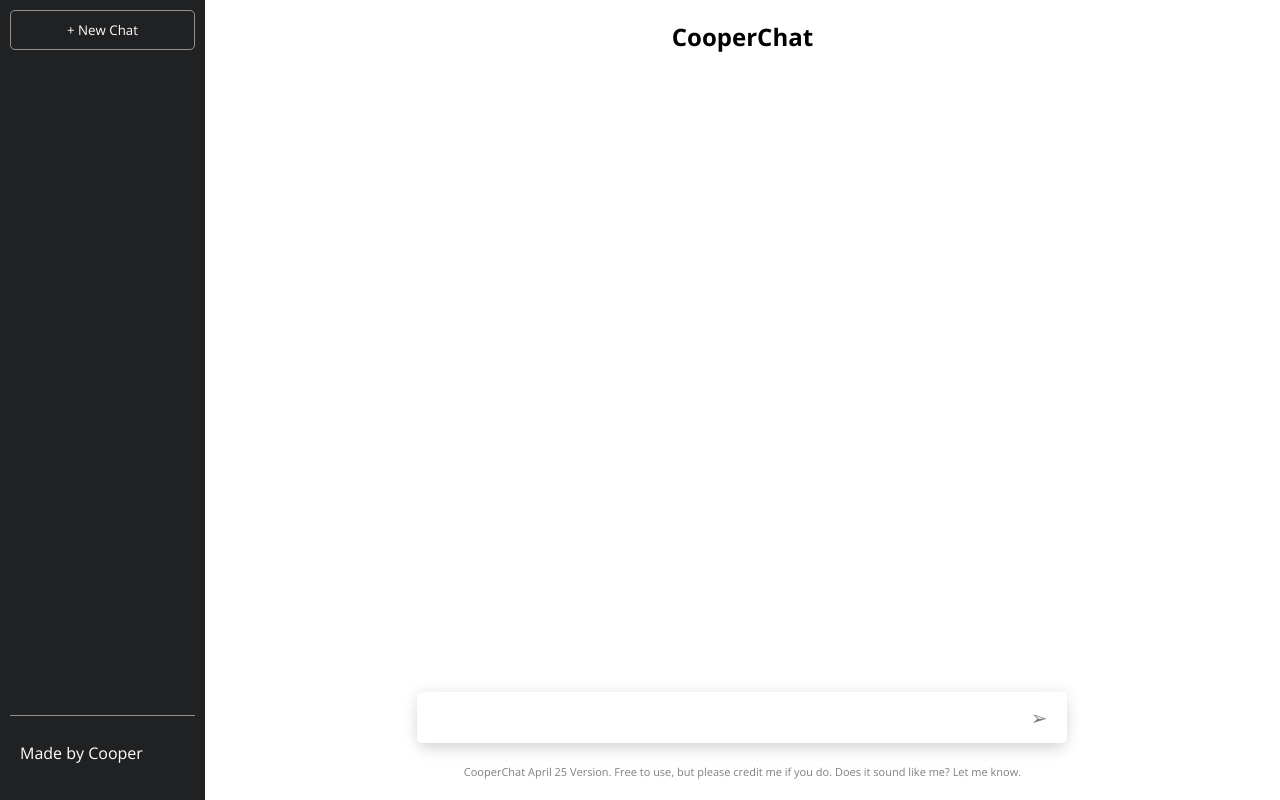
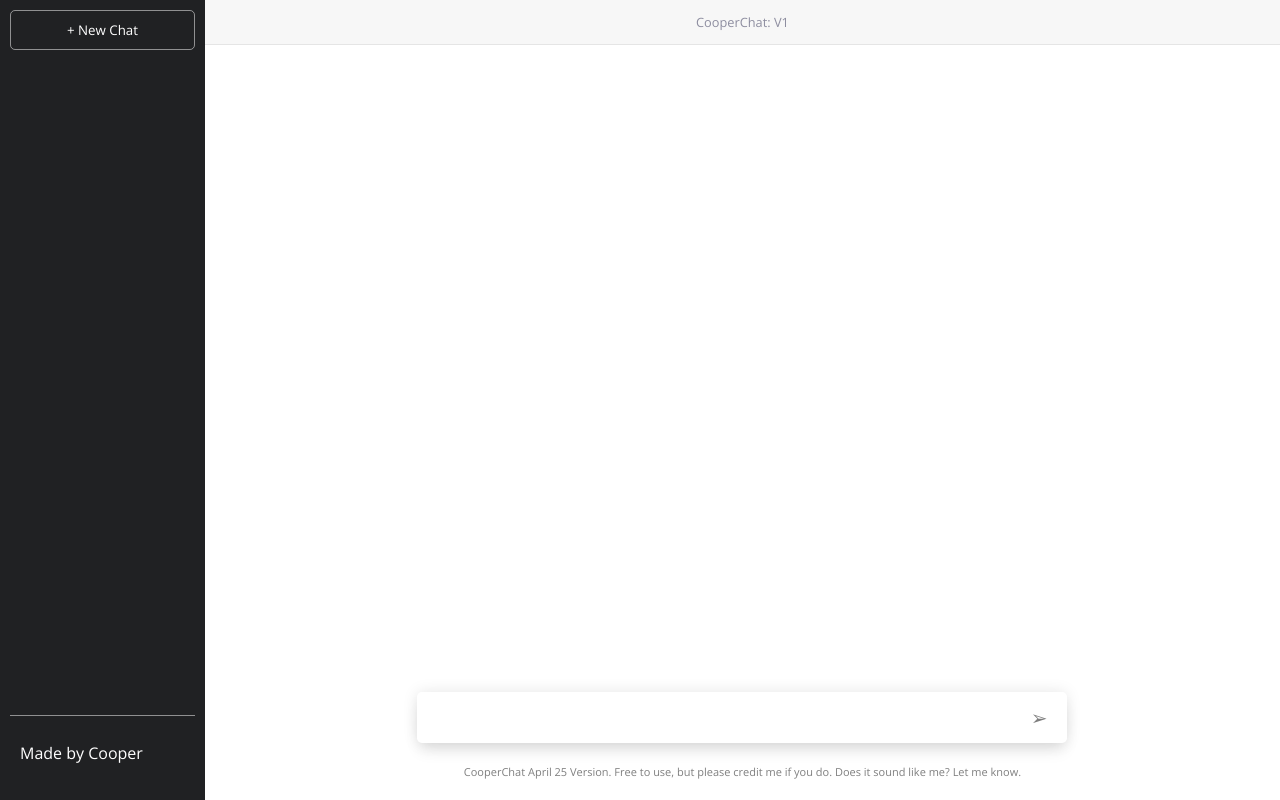
Before and after one commit to cooperwalter/cooper-gpt, a React (Vite) app: page / in a window 1280 px wide. Built offline with nearby package versions, Linux system fonts and the light colour scheme.

Commit message:
mimic ChatGPT's model header

```diff
--- a/src/App.tsx
+++ b/src/App.tsx
@@ -73,22 +73,44 @@ function App() {
       <section className="side-bar">
         <button onClick={createNewChat}>+ New Chat</button>
         <ul className="history">
-        {historyTitles.map((title, index) => <li key={index} onClick={() => handleConversationClick(index)}>{title}</li>)}
+          {historyTitles.map((title, index) => (
+            <li key={index} onClick={() => handleConversationClick(index)}>
+              {title}
+            </li>
+          ))}
         </ul>
         <nav>
           <p>Made by Cooper</p>
         </nav>
       </section>
       <section className="main">
-        {!currentTitle ? <h1>CooperChat</h1> : null}
+        {!currentTitle ? (
+          <>
+            <div className="app-title">
+              <p className="app-title__text">CooperChat: V1</p>
+            </div>
+            <div className="bottom-border" />
+          </>
+        ) : null}
         <Chat chatId={currentChatId} />
         <div className="bottom-section">
           <div className="input-container">
-            <input value={value} onChange={(e) => setValue(e.target.value)} onKeyDown={handleInputKeyDown} />
-            <div id="submit" onClick={getMessages} className={`${value.length > 0 ? 'active' : 'inactive'}`}>➢</div>
+            <input
+              value={value}
+              onChange={(e) => setValue(e.target.value)}
+              onKeyDown={handleInputKeyDown}
+            />
+            <div
+              id="submit"
+              onClick={getMessages}
+              className={`${value.length > 0 ? "active" : "inactive"}`}
+            >
+              ➢
+            </div>
           </div>
           <p className="info">
-            CooperChat April 25 Version. Free to use, but please credit me if you do. Does it sound like me? Let me know.
+            CooperChat April 25 Version. Free to use, but please credit me if
+            you do. Does it sound like me? Let me know.
           </p>
         </div>
       </section>
--- a/src/index.css
+++ b/src/index.css
@@ -55,6 +55,26 @@ nav {
   align-items: center;
   text-align: center;
   color: black;
+}
+
+.app-title {
+  width: 100%;
+  display: flex;
+  align-items: center;
+  justify-content: center;
+  text-align: center;
+  background-color: rgba(0,0,0,0.03);
+  color: rgb(142, 142, 160);
+}
+
+.app-title__text {
+  font-size: 0.8em;
+}
+
+.bottom-border {
+  width: 100%;
+  height: 1px;
+  background-color: rgba(0,0,0,0.1);
 }
 
 button {
@@ -141,10 +161,10 @@ button {
 }
 
 .chat_message-assistant {
-  background-color: rgba(247,247,248,var(--tw-bg-opacity));
+  /* user a lighter background color */
+  background-color: rgb(247, 247, 248);
 }
 
 .chat_message-user {
-  /* user a lighter background color */
-  background-color: rgba(0,0,0,0.03);
+  background-color: rgba(247,247,248,var(--tw-bg-opacity));
 }
```
